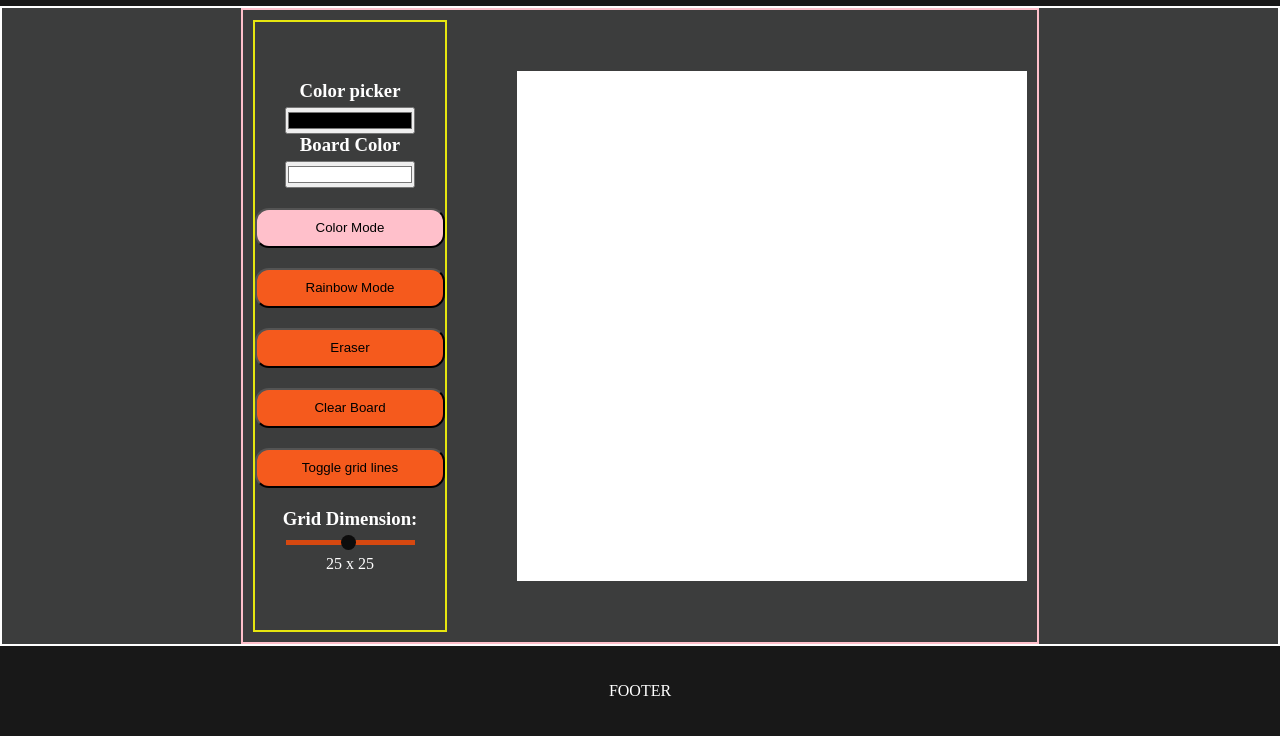
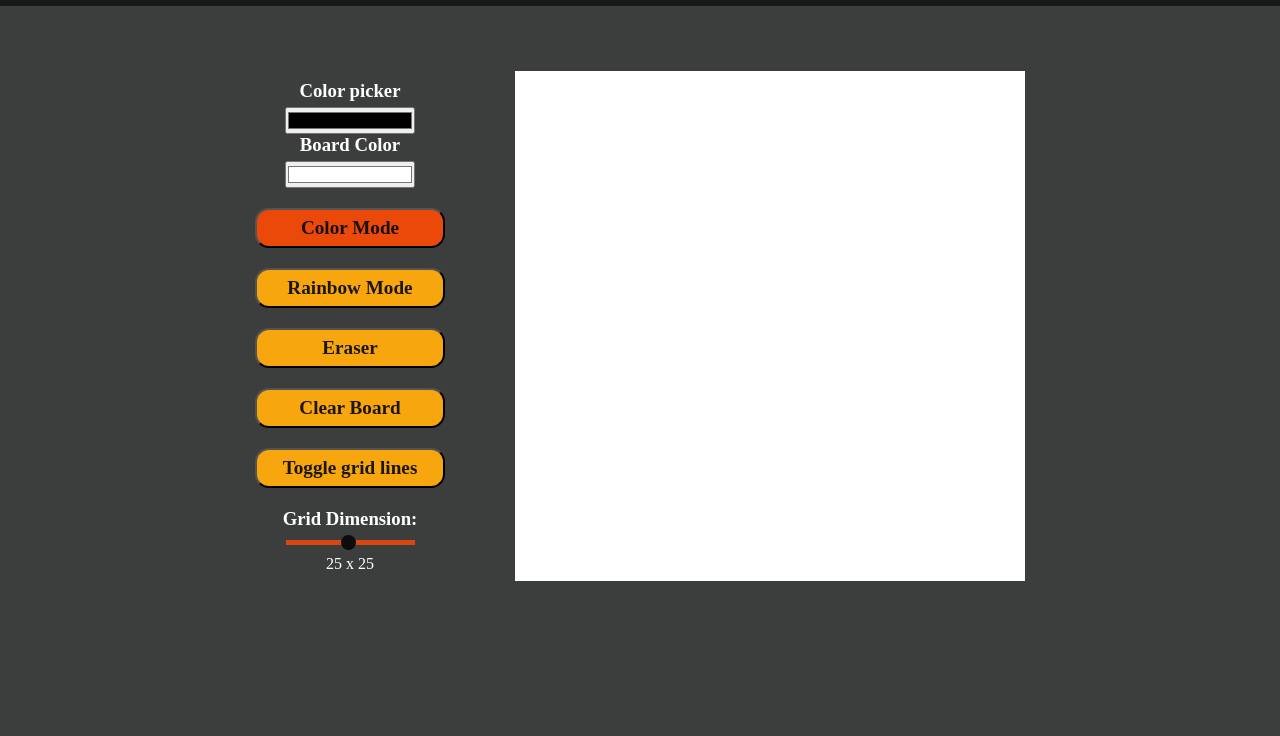
Before and after one commit to DB2837/ETCH-A-SKETCH, a plain HTML site: page index.html in a window 1280 px wide. Shown: the part 74-810 px from the top of the page. Drawn offline with Linux system fonts and the light colour scheme.

Commit message:
finish styling CSS file

```diff
--- a/app.js
+++ b/app.js
@@ -148,7 +148,6 @@ function toggleGridLines() {
 gridSlider.addEventListener("change", () => {
   removeGridItems();
   createGrid(gridSlider.value);
-  /* colorGridSquares(colorPicker.value); */
   btnColorMode.click();
   boardColor.value = "#ffffff";
 });
--- a/index.html
+++ b/index.html
@@ -36,6 +36,5 @@
         <div class="draw-area"></div>
       </div>
     </main>
-    <footer class="footer">FOOTER</footer>
   </body>
 </html>
--- a/style.css
+++ b/style.css
@@ -57,12 +57,13 @@ body {
   align-items: center;
   min-height: 80px;
   background-color: rgb(24, 24, 24);
+  color: rgb(255, 196, 0);
 }
 
 .main {
   display: flex;
   justify-content: center;
-  border: 2px solid white;
+
   min-height: 80vh;
 }
 
@@ -71,7 +72,6 @@ body {
   justify-content: center;
   flex-wrap: wrap-reverse;
   gap: 50px;
-  border: 2px solid pink;
 }
 
 .control-panel {
@@ -80,7 +80,6 @@ body {
   justify-content: center;
   margin: 10px;
   gap: 20px;
-  border: 2px solid rgb(230, 230, 15);
 }
 
 .grid-slider {
@@ -99,7 +98,7 @@ body {
 }
 
 .grid-item {
-  border: 1px solid var(--gridColor);
+  border: 1px solid black;
 }
 
 .grid-item-blank {
@@ -126,11 +125,18 @@ body {
   border-radius: 14px;
   width: 190px;
   height: 40px;
-  background-color: rgb(245, 90, 29);
+  background-color: rgb(248, 166, 13);
+  color: rgba(14, 14, 13, 0.945);
+  font-weight: bolder;
+  font-family: "Times New Roman", Times, serif;
+  font-size: larger;
 }
 
+.btn:hover {
+  transform: scale(1.1);
+}
 .active {
-  background-color: pink;
+  background-color: rgb(235, 73, 9);
 }
 
 @media only screen and (min-width: 670px) {
```
